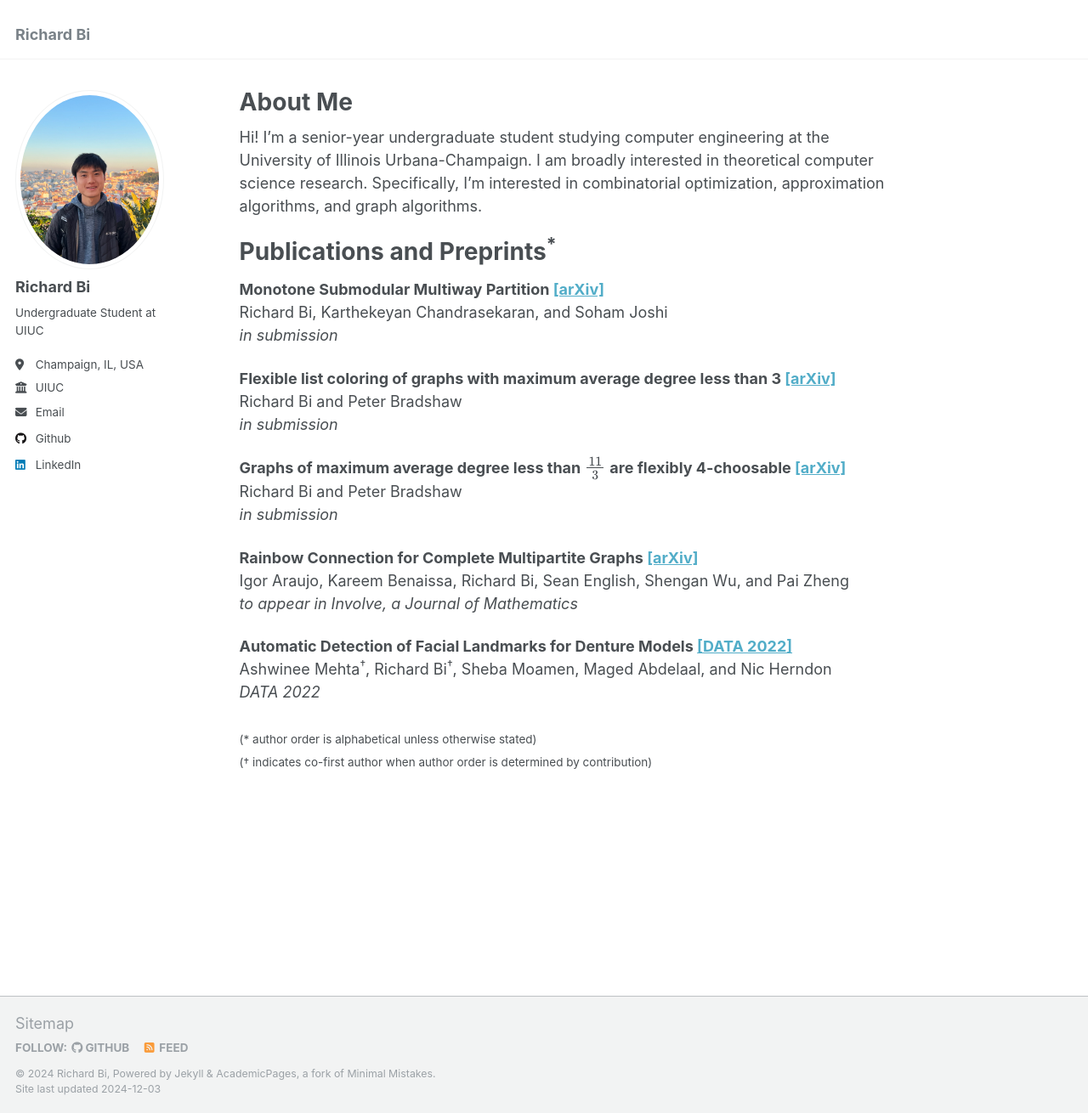
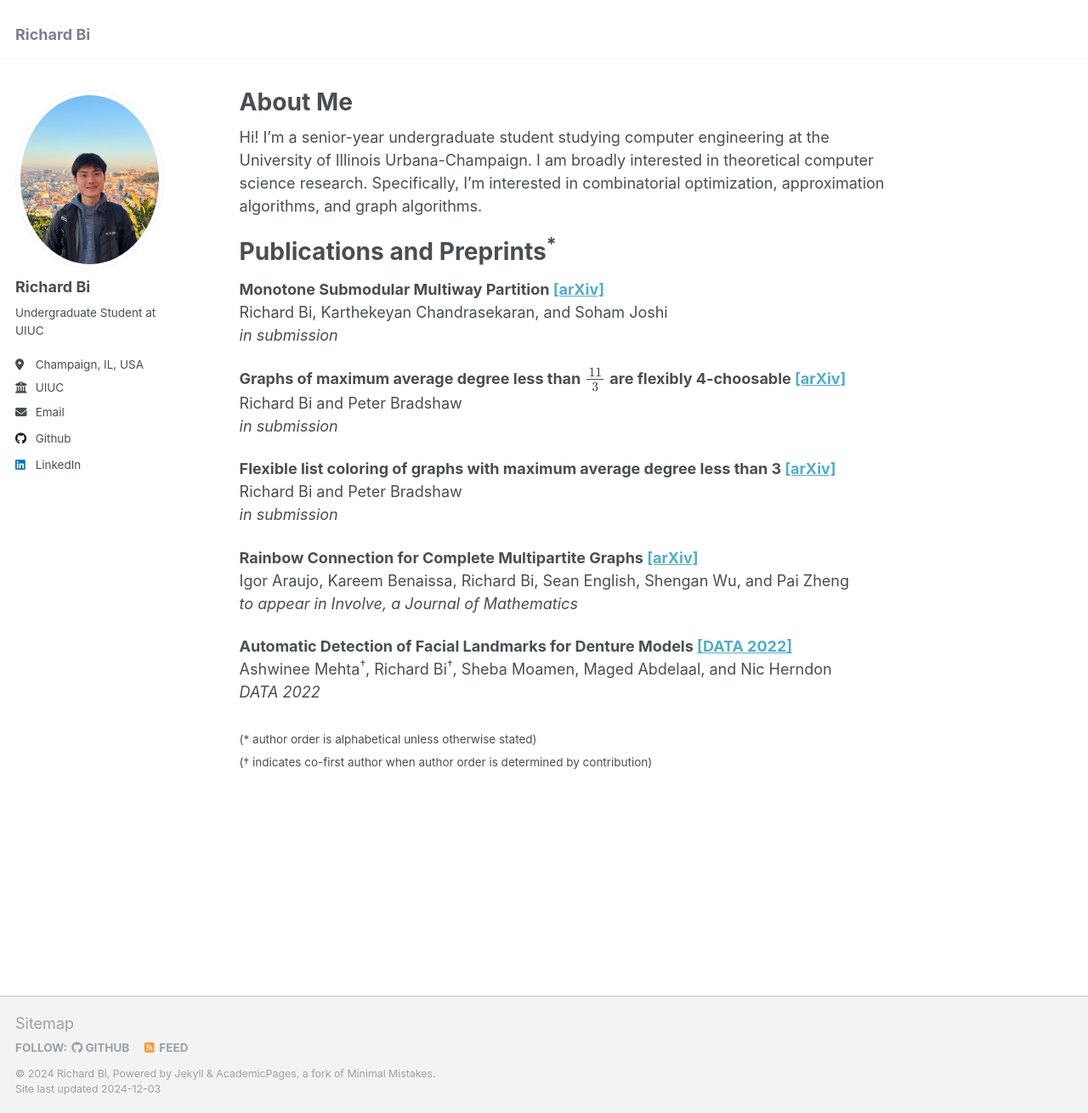
Before and after one commit to phlegmaticTriangle/phlegmatictriangle.github.io, a Jekyll site: the page built from _pages/about.md, in a window 1280 px wide and 1310 px high. Shown: the whole window at 85% size. Built offline with Jekyll 4.4.1, drawn with Linux system fonts in a browser that asks for light colours.

```diff
--- a/_pages/about.md
+++ b/_pages/about.md
@@ -14,11 +14,11 @@ Hi! I'm a senior-year undergraduate student studying computer engineering at the
 Richard Bi, Karthekeyan Chandrasekaran, and Soham Joshi<br>
 *in submission*
 
-**Flexible list coloring of graphs with maximum average degree less than 3 [\[arXiv\]](https://arxiv.org/abs/2310.02979)**<br>
+**Graphs of maximum average degree less than $$\frac{11}{3}$$ are flexibly 4-choosable [\[arXiv\]](https://arxiv.org/abs/2408.08393)**<br>
 Richard Bi and Peter Bradshaw<br>
 *in submission*
 
-**Graphs of maximum average degree less than $$\frac{11}{3}$$ are flexibly 4-choosable [\[arXiv\]](https://arxiv.org/abs/2408.08393)**<br>
+**Flexible list coloring of graphs with maximum average degree less than 3 [\[arXiv\]](https://arxiv.org/abs/2310.02979)**<br>
 Richard Bi and Peter Bradshaw<br>
 *in submission*
 
```
